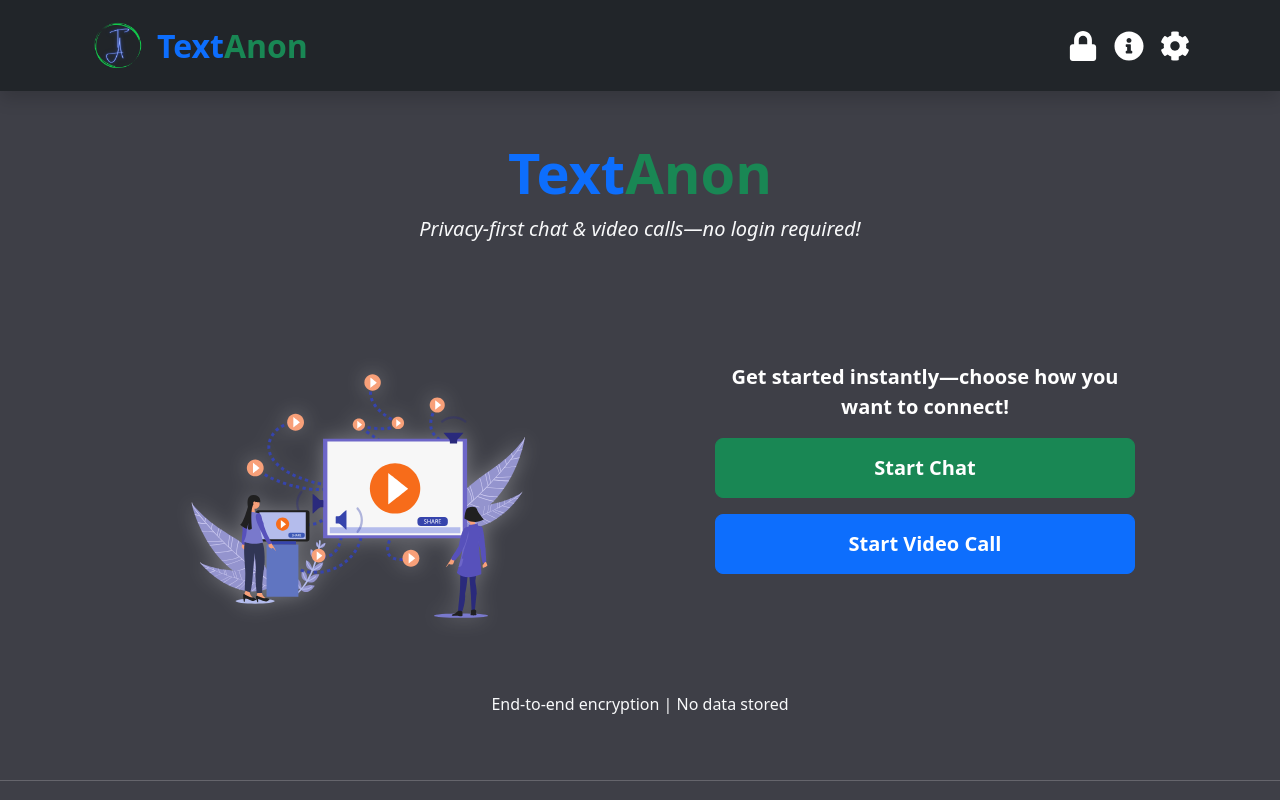
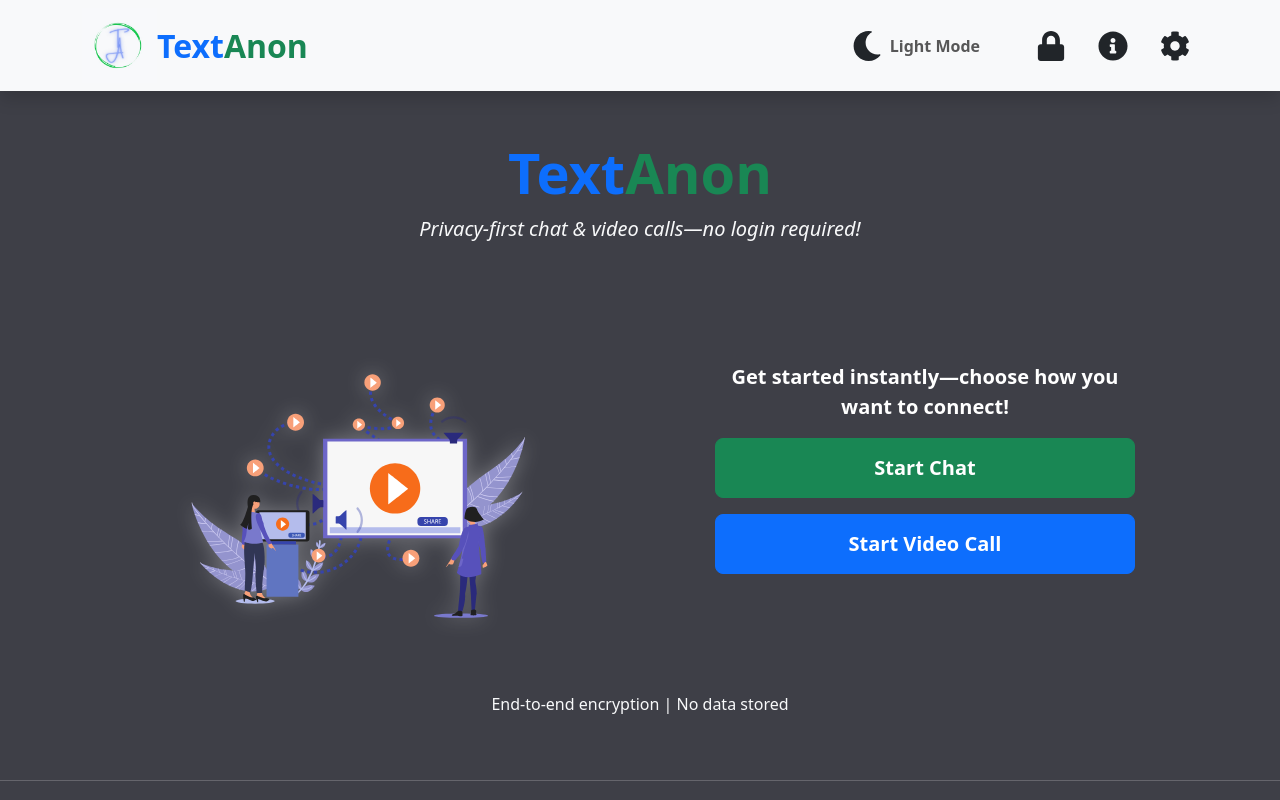
Before and after one commit to SuyogAM1116/TextAnon, a React (Vite) app in the folder frontend/: page / in a window 1280 px wide. Shown: the top 800 px of the page. Built offline with nearby package versions, Linux system fonts and the light colour scheme.

Commit message:
Navbar has theme toggle

```diff
--- a/frontend/src/components/NavBar.jsx
+++ b/frontend/src/components/NavBar.jsx
@@ -1,27 +1,77 @@
-import React from "react";
+import React, { useState, useEffect } from "react";
 import { Navbar, Container, Nav } from "react-bootstrap";
-import { FaLock, FaInfoCircle, FaCog } from "react-icons/fa";
+import { FaLock, FaInfoCircle, FaCog, FaMoon, FaSun } from "react-icons/fa";
 
 const NavBar = () => {
+  // Load theme from local storage (if available)
+  const [darkMode, setDarkMode] = useState(() => {
+    return localStorage.getItem("theme") === "dark";
+  });
+
+  // Toggle dark mode & update local storage
+  const toggleTheme = () => {
+    const newTheme = !darkMode;
+    setDarkMode(newTheme);
+    localStorage.setItem("theme", newTheme ? "dark" : "light");
+
+    // Apply theme to body
+    document.body.setAttribute("data-theme", newTheme ? "dark" : "light");
+  };
+
+  // Apply theme on first render
+  useEffect(() => {
+    document.body.setAttribute("data-theme", darkMode ? "dark" : "light");
+  }, [darkMode]);
+
   return (
-    <Navbar bg="dark" variant="dark" expand="lg" sticky="top" className="shadow">
+    <Navbar
+      bg={darkMode ? "dark" : "light"}
+      variant={darkMode ? "dark" : "light"}
+      expand="lg"
+      sticky="top"
+      className="shadow"
+    >
       <Container>
-        <img src="/logo.png" alt="TextAnon Logo" width={75} height={75} />
-        <Navbar.Brand href="#" className="fw-bold fs-2"> {/* Increased font size */}
+        {/* Logo changes based on theme */}
+        <img
+          src={darkMode ? "/logo.png" : "/logolight.jpg"}
+          alt="TextAnon Logo"
+          width={75}
+          height={75}
+        />
+
+        {/* Brand Name */}
+        <Navbar.Brand href="#" className="fw-bold fs-2">
           <span className="text-primary">Text</span>
           <span className="text-success">Anon</span>
         </Navbar.Brand>
+
+        {/* Navbar Toggle for Mobile */}
         <Navbar.Toggle aria-controls="basic-navbar-nav" />
+
         <Navbar.Collapse id="basic-navbar-nav">
-          <Nav className="ms-auto">
-            <Nav.Link href="#security">
-              <FaLock className="text-white" size={30} />
+          <Nav className="ms-auto align-items-center d-flex">
+            {/* Theme Toggle Button & Text */}
+            <div className="d-flex align-items-center me-4"> {/* Added space to right */}
+              <Nav.Link onClick={toggleTheme} style={{ cursor: "pointer" }} className="d-flex align-items-center">
+                {darkMode ? (
+                  <FaSun className="text-warning" size={30} /> // Sun for Light Mode
+                ) : (
+                  <FaMoon className="text-dark" size={30} /> // Moon for Dark Mode
+                )}
+                <span className="ms-2 fw-bold">{darkMode ? "Dark Mode" : "Light Mode"}</span>
+              </Nav.Link>
+            </div>
+
+            {/* Other Navbar Icons */}
+            <Nav.Link href="#security" className="ms-3">
+              <FaLock className={darkMode ? "text-white" : "text-dark"} size={30} />
             </Nav.Link>
-            <Nav.Link href="#about">
-              <FaInfoCircle className="text-white" size={30} />
+            <Nav.Link href="#about" className="ms-3">
+              <FaInfoCircle className={darkMode ? "text-white" : "text-dark"} size={30} />
             </Nav.Link>
-            <Nav.Link href="#settings">
-              <FaCog className="text-white" size={30} />
+            <Nav.Link href="#settings" className="ms-3">
+              <FaCog className={darkMode ? "text-white" : "text-dark"} size={30} />
             </Nav.Link>
           </Nav>
         </Navbar.Collapse>
```
Also changed, not shown: frontend/public/logolight.jpg (added).
